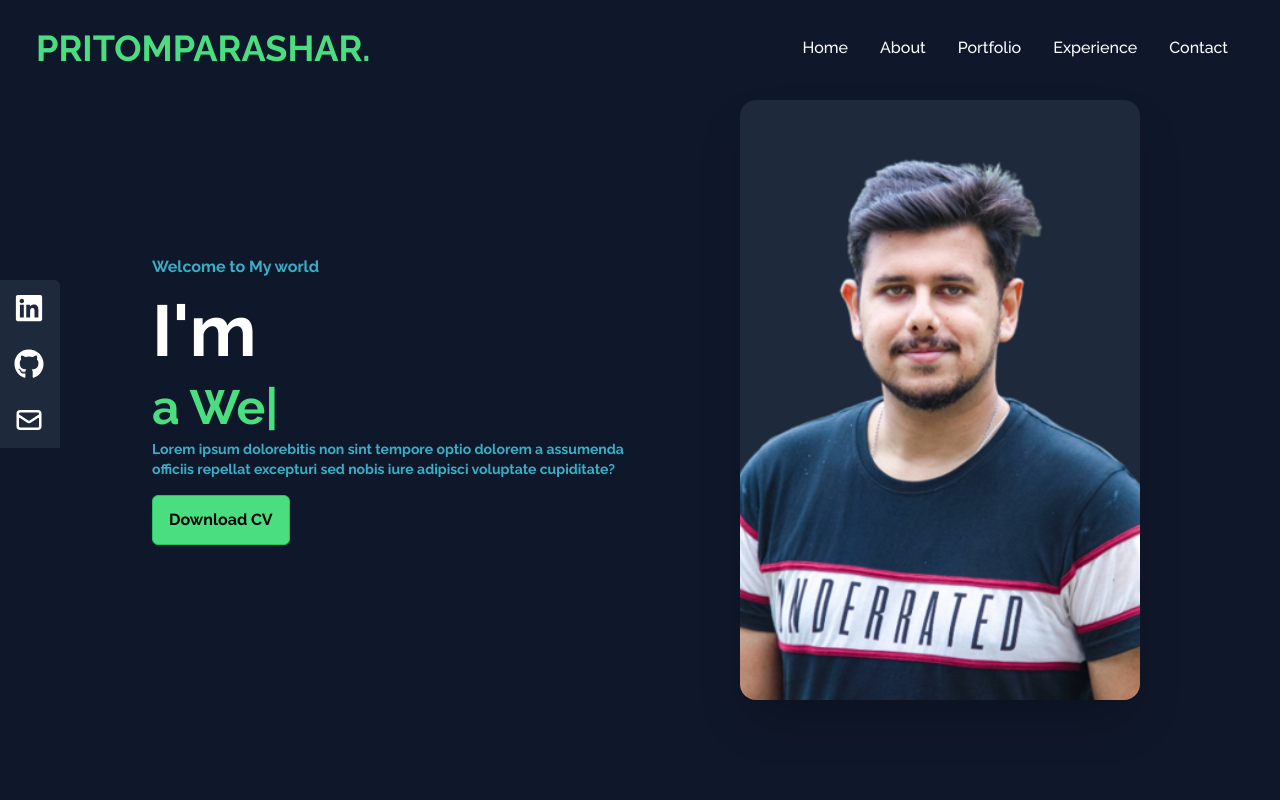
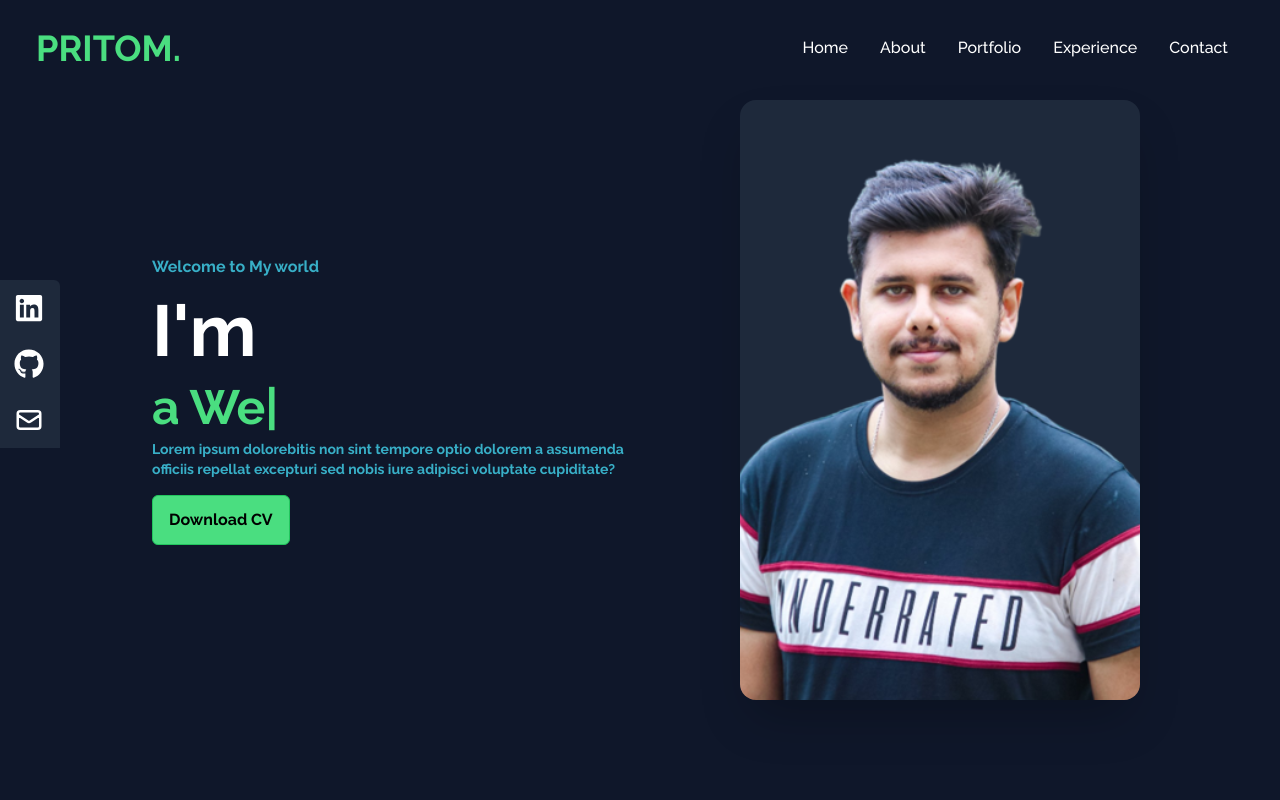
Before and after one commit to prtm737/react-portfolio, a React (Create React App) app: page / in a window 1280 px wide. Shown: the top 800 px of the page. Built offline with nearby package versions, Linux system fonts and the light colour scheme.

Commit message:
Update Navbar.jsx
Name

```diff
--- a/src/components/Navbar.jsx
+++ b/src/components/Navbar.jsx
@@ -11,7 +11,7 @@ export default function Navbar() {
   };
   return (
     <div className="text-white flex justify-between items-center h-24 max-w-[1240px] mx-auto p-4">
-      <h1 className="w-full text-4xl font-bold text-[#4ADE80]">PRITOMPARASHAR.</h1>
+      <h1 className="w-full text-4xl font-bold text-[#4ADE80]">PRITOM.</h1>
       <ul className="hidden md:flex">
         <li className="p-4 cursor-pointer hover:scale-105 duration-200 capitalize font-medium">
 
@@ -46,7 +46,7 @@ export default function Navbar() {
         }
       >
         <h1 className="w-full text-3xl font-bold text-[#4ADE80] m-8">
-        PRITOMPARASHAR.
+        PRITOM.
         </h1>
         <ul className=" uppercase p-4">
           <li className="p-4 border-b border-b-gray-600"><Link  to="Hero" spy={true} smooth={true} offset={50} duration={500}>Home</Link></li>
```
